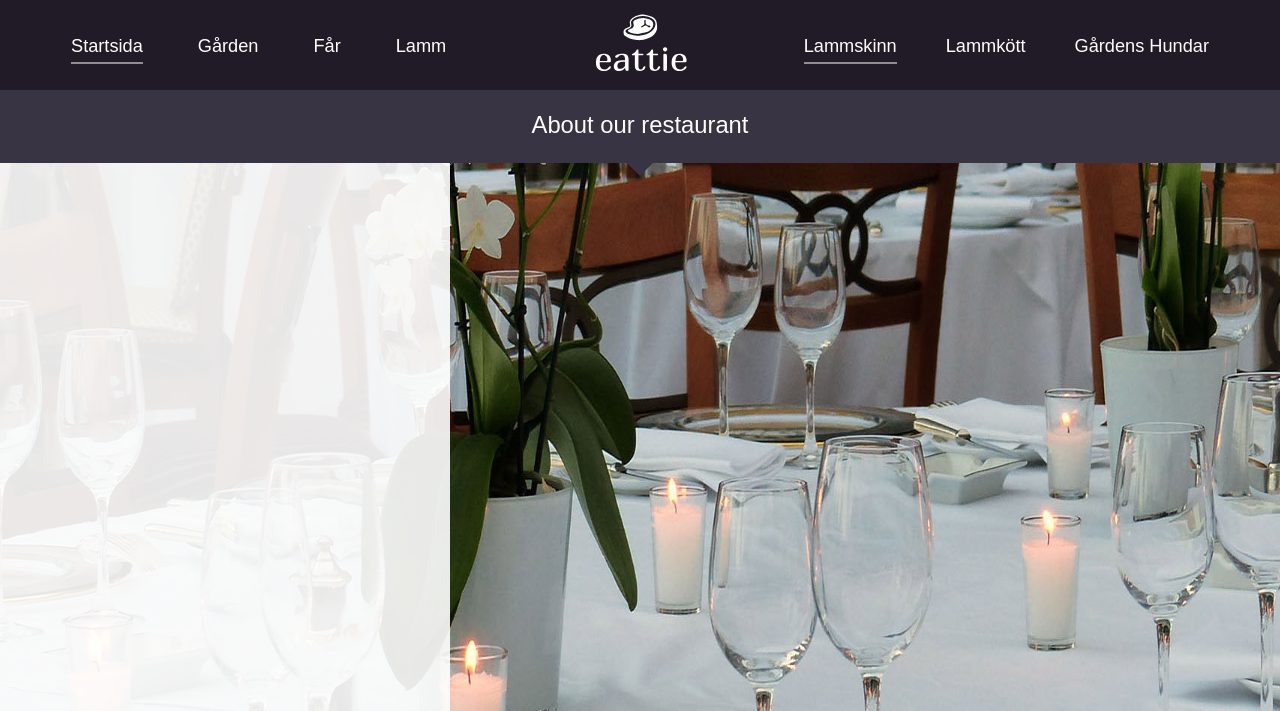
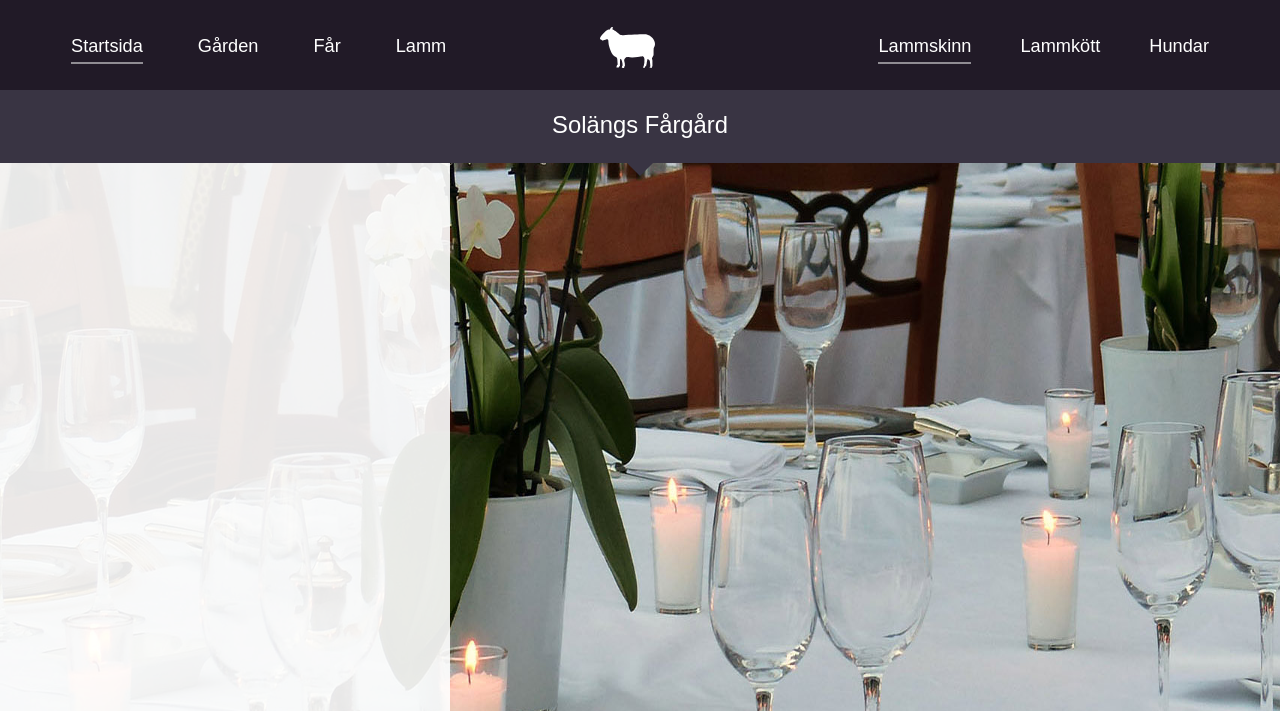
Before and after one commit to AndreaAngquist/Solang_old, a plain HTML site: page index.html in a window 1280 px wide. Shown: the top 711 px of the page. Drawn offline with Linux system fonts and the light colour scheme; some packages are replaced by stand-ins of ours; a web font is replaced by a local one.

Commit message:
Added new sheep logos
Added small logo for navbar and medium logo for loading page

```diff
--- a/css/style.css
+++ b/css/style.css
@@ -175,17 +175,17 @@ header .container {
 .logo {
 	display: block;
 	width: 100%;
-	max-width: 140px;
-	height: 90px;
+	max-width: 55px;
+	height: 55px;
 	position: absolute;
-	top: 0;
+	top: 30%;
 	left: 50%;
 	z-index: 1;
-	margin-left: -70px;
-	background: url(../img/logo-small.svg) no-repeat;
+	margin-left: -40px;
+	background: url(../img/sheep_logo_Xsmall_55_Mirror.svg) no-repeat;
 }
 .no-svg .logo {
-	background: url(../img/logo-small.png) no-repeat;
+	background: url(../img/sheep_logo_Xsmall_55_Mirror.png) no-repeat;
 }
 
 /*Navigation*/
--- a/index.html
+++ b/index.html
@@ -40,8 +40,8 @@
   	<!-- Preloader -->
     <div id="preloader">
       <div id="status">
-        <img class="svg" src="img/logo-big.svg" width="133" height="120" alt="Solängs Fårgård"/>
-        <img class="png" src="img/logo-big.png" width="133" height="120" alt="Solängs Fårgård"/>
+        <img class="svg" src="img/sheep_logo_medium_Mirror.svg" width="130" height="120" alt="Solängs Fårgård"/>
+        <img class="png" src="img/sheep_logo_medium_Mirror.png" width="130" height="120" alt="Solängs Fårgård"/>
         <div id="fountainG">
           <div id="fountainG_1" class="fountainG"></div>
           <div id="fountainG_2" class="fountainG"></div>
@@ -102,7 +102,7 @@
               <ul class="nav navbar-nav nav-right">
                 <li class="active"><a class="scroll" href="#about">Lammskinn</a></li>
                 <li><a class="scroll" href="#serv-reservation">Lammkött</a></li>
-                <li class="last"><a class="scroll" href="#news">Gårdens Hundar</a></li>
+                <li class="last"><a class="scroll" href="#news">Hundar</a></li>
                 </li>
            </ul>
             </div><!-- /.navbar-collapse -->
@@ -112,7 +112,7 @@
 
       <!--About-->
       <section class="block about" id="about">
-        <div class="heading"><h2>About our restaurant</h2><span class="triangle"></span></div>
+        <div class="heading"><h2>Solängs Fårgård</h2><span class="triangle"></span></div>
         <div class="about-slider">
         	<div class="info-bg"></div>
         	<div class="info animation" data-animation="fadeInLeft">
```
Also changed, not shown: img/sheep_logo_Xsmall_55.png (added), img/sheep_logo_Xsmall_55.svg (added), img/sheep_logo_Xsmall_55_Mirror.png (added), img/sheep_logo_Xsmall_55_Mirror.svg (added), img/sheep_logo_medium.png (added), img/sheep_logo_medium.svg (added), img/sheep_logo_medium_Mirror.png (added), img/sheep_logo_medium_Mirror.svg (added), img/sheep_logo_small.png (added), img/sheep_logo_small.svg (added), 3 other files.
